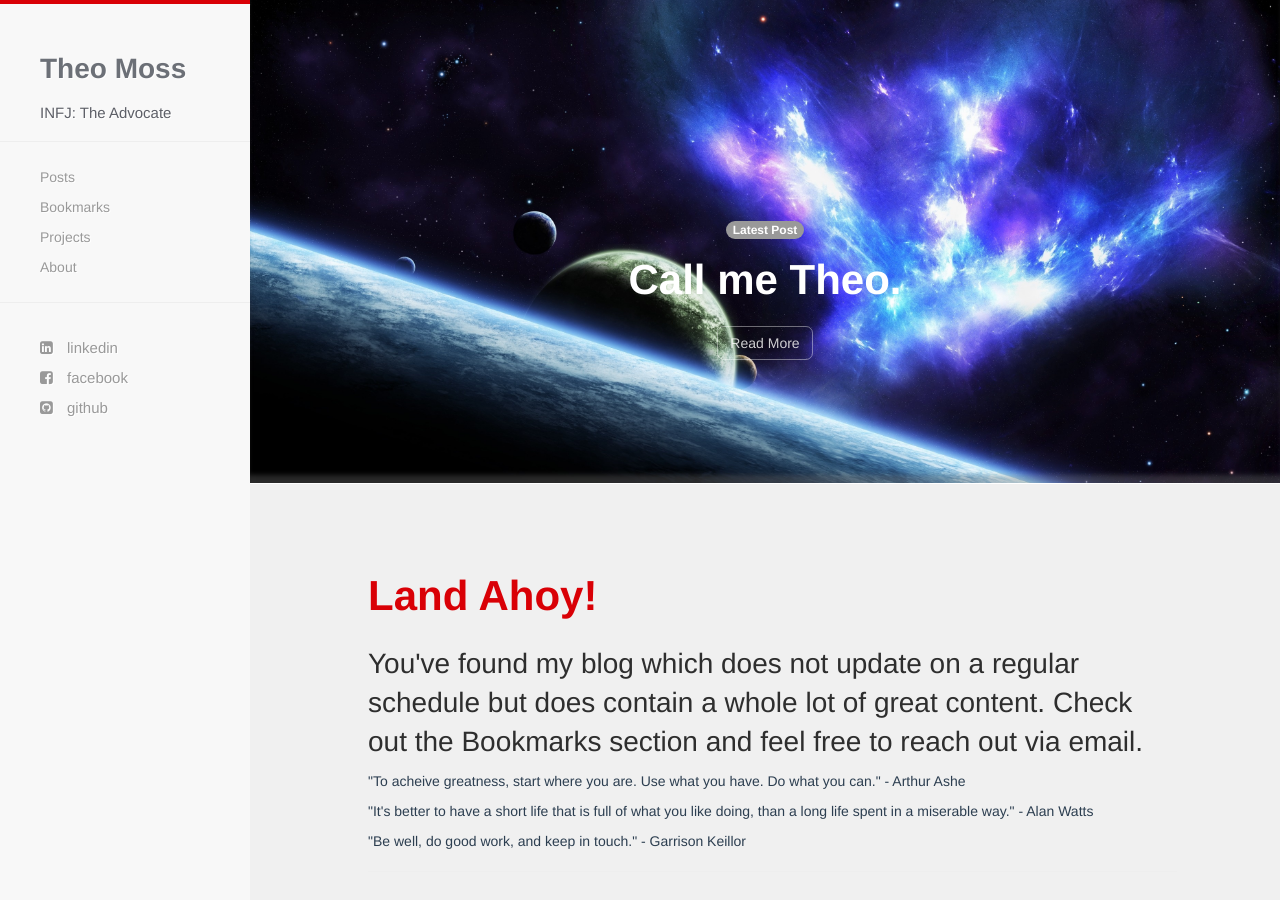
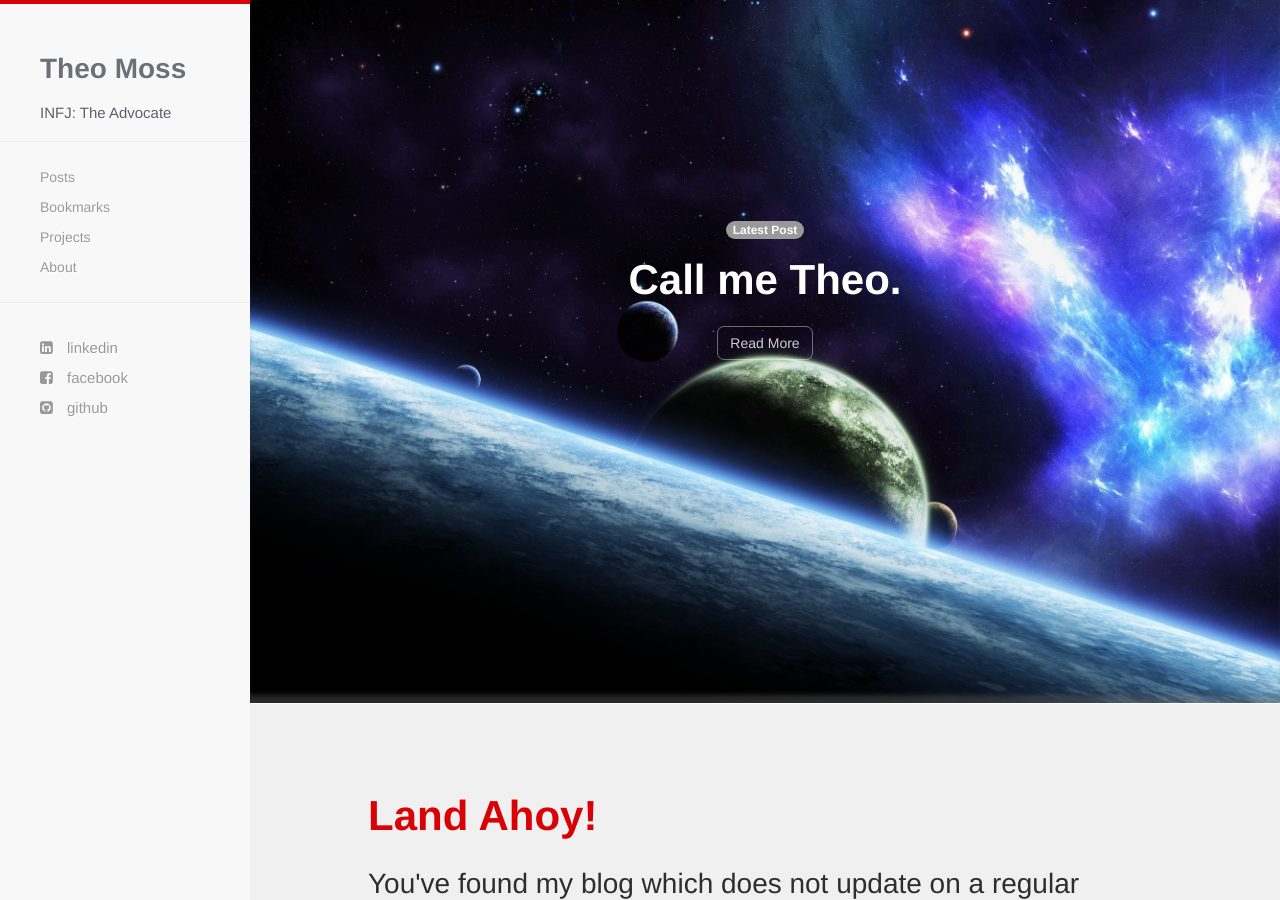
Before and after one commit to tmoss4/tmoss4.github.io, a Jekyll site: the page built from index.html, in a window 1280 px wide and 900 px high. Built offline with Jekyll 4.4.1, drawn with Linux system fonts in a browser that asks for light colours; nearby versions of some CDN libraries.

Commit message:
change min height on showcase picture

```diff
--- a/css/hc.css
+++ b/css/hc.css
@@ -253,8 +253,8 @@ pre
 .showcase-wrapper
 {
   width:100%;
-  height:40vh;
-  min-height:500px;
+  height:80vh;
+  min-height:250px;
   margin-top:-50px;
   box-shadow:inset 0 -10px 5px -2px rgba(119,119,119,0.35);
   -moz-box-shadow:inset 0 -10px 5px -2px rgba(119,119,119,0.35);
```
